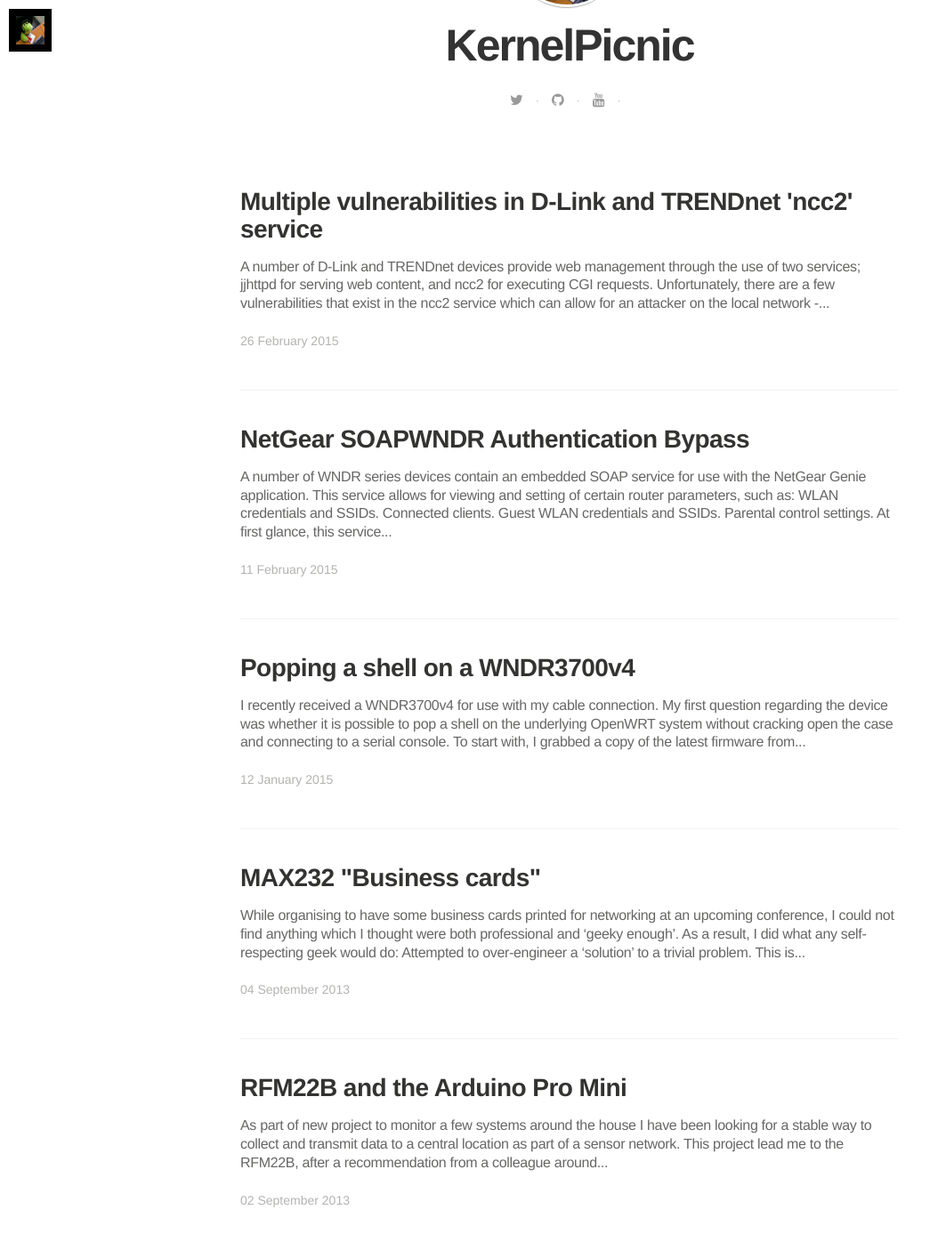
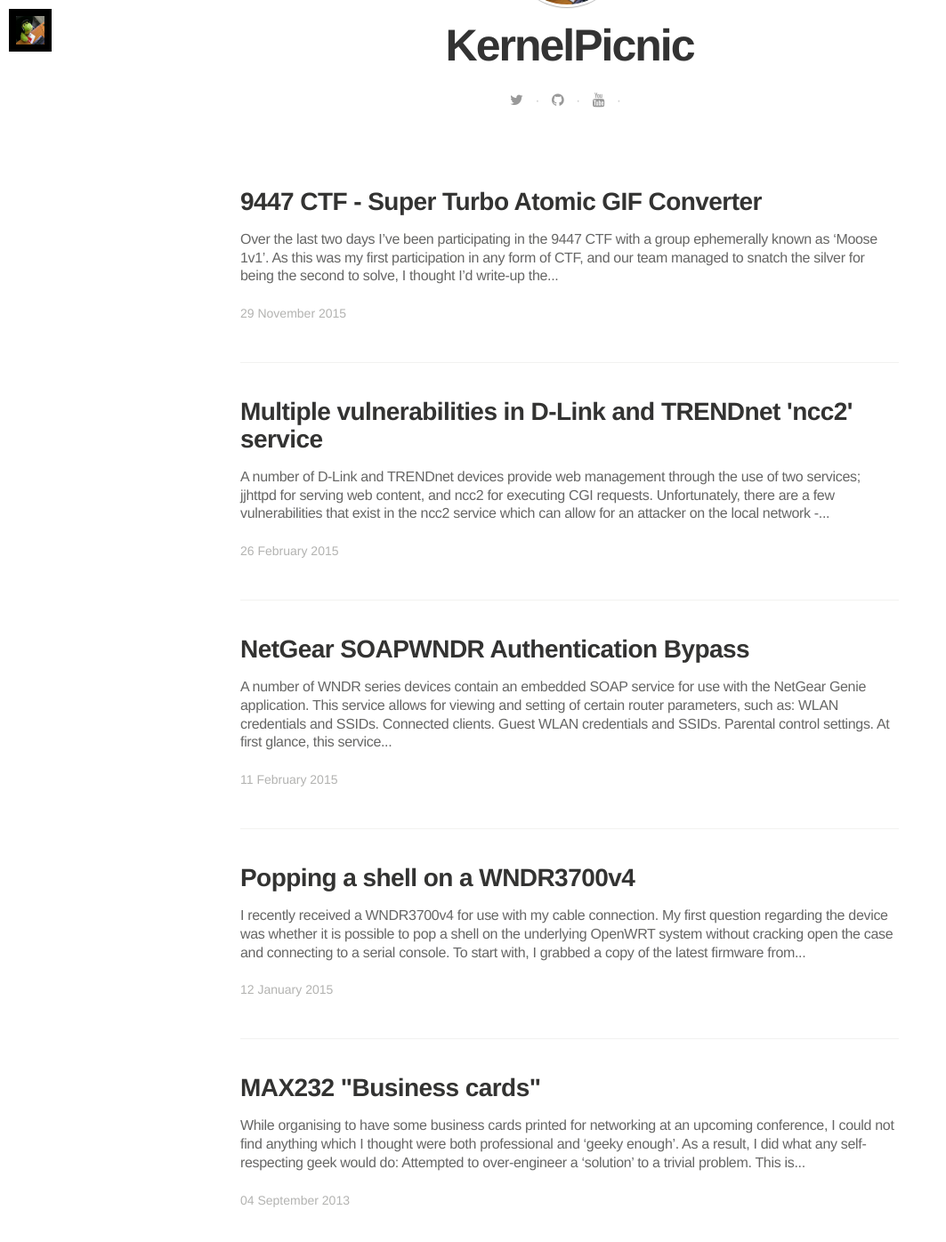
Before and after one commit to darkarnium/darkarnium.github.io, a Jekyll site: the page built from index.html, in a window 1280 px wide and 1400 px high, scrolled down 508 px. Shown: the top 1396 px of the window at 89% size, without its empty margins (0-1063 px from the left). Built offline with Jekyll 4.4.1, drawn with Linux system fonts in a browser that asks for light colours; nearby versions of some CDN libraries; some web fonts are replaced; Markdown is read by kramdown in place of the engine named in the settings; the list of posts is cut into pages by our own code; some of the changed lines change nothing that is shown.

Commit message:
Push write-up from 9447 CTF.

````diff
--- a/_config.yml
+++ b/_config.yml
@@ -25,6 +25,8 @@
 url: "//www.kernelpicnic.net" # the base hostname & protocol for your site
 baseurl: ""
 
+gems: [jekyll-paginate]
+
 # social icons and sharing options
 social:
   - icon:	twitter
--- /dev/null
+++ b/_posts/2015-11-29-9447CTF-Super-Turbo-Atomic-GIF-Converter-Write-Up.md
@@ -0,0 +1,63 @@
+---
+layout: post
+title: 9447 CTF - Super Turbo Atomic GIF Converter
+date: 2015-11-29 00:00:00.000000000 -08:00
+author: Peter Adkins
+image:
+---
+Over the last two days I've been participating in the 9447 CTF with a group ephemerally known as ['Moose 1v1'](https://9447.plumbing/user?id=941). As this was my first participation in any form of CTF, and our team managed to snatch the silver for being the second to solve, I thought I'd write-up the solution that our team came up with.
+
+It's worth noting that we burned a few hours going in entirely the wrong direction, which is discussed below. In the end the sources for the application were released as a hint, but that was a few hours after we'd managed to find the flag.
+
+### Enter the Super Turbo Atomic GIF Converter!
+
+The 'Super Turbo Atomic GIF Converter' was released on day two of this years 9447 CTF. The application targetted in this competition was a very simple one-pager, with the goal being to find a way to fetch the flag from `/home/ctf/flag.txt`.
+
+![My god... It's beautiful.](/assets/article_images/2015/home-with-upload.png)
+In line with the CTF comp description, the target application would convert an uploaded GIF into a WEBM file - the result of which would be rendered into an HTML response page as a base64 encoded HTML5 video (via `<video src=data:video/webm;base64,...`).
+
+The result of the above operation was a playable HTML5 video:
+
+![Pretty.](/assets/article_images/2015/gif-upload.png)
+Although a very small application, it took us a good number of hours (and a lot of coffee) in order to get a valid solve.
+
+### Content-Types vs Filenames
+First up, we attempted to see whether we could determine whether files uploaded were written into a web accessible directory. We had a quick poke around for any obviously named temporary upload directories through URL tampering, but this quickly yielded no results. Although unfruitful, it allowed us to determine that there was an upload file size limit of 1023KB (enforced by TCP RST), and that the application written in Python (using Flask / Werkzeug).
+
+The next thing that we attempted was to upload media files of varying types. One of the first attempts was to upload a JPEG file - with a file suffix of `.jpg` - which was met immediately by an error message. This allowed us to determine that the application was performing at least some sort of type filtering.
+
+![Uh oh.](/assets/article_images/2015/jpg-as-jpg-error.png)
+We then intercepted and modified another attempted JPEG upload, this time tampering with the `Content-Type` header from the HTTP POST, as well changing the file suffix to `.gif`. This was much more successful, with the service rendering a single-frame WEBM to the page containing our uploaded JPEG file.
+
+!["Yea, I'm a GIF. It says right here on my file suffix."](/assets/article_images/2015/jpg-as-gif-rendered.png)
+After a quick discussion and a few more tests we manged to determine that the service was only checking the file suffix, rather than the `Content-Type` HTTP header.
+
+Next up was to determine how the files were being converted, this was acheived by downloaded the resulting file, and checking it for any meta-data that may have been left by the application responsible for converting / transcoding the files.
+
+A quick `strings` examination of the rendered WEBM file resulted in two telling strings that were presented in all converted files: `Lavf56.40.101WA` and `Lavf56.40.101s`. This, combined with the ability to convert almost any input format to WEBM, was a good indication that the service was most likely using `ffmpeg` to perform conversion.
+
+From here, I was relatively hell-bent on attempting command-injection through input filename - encasing Unix commands in the file name inside of backticks as well as `$()`. Unfortunately, none of these attempts were successful. It was at this point that one of our team members, jdoe, made the suggestion that the use of a filename containing an `ffmpeg` filter (such as `concat:`) might work, but subsequent attempts with this method were also unsuccessful.
+
+From here, we were relatively stumped until jdoe made another suggestion, asking whether `ffpmeg` supports playlist files. I was aware from some previous dealings with `ffmpeg` that it supported HLS streaming through use of M3U8 files, so we thought we'd give it a shot. We knocked together a quick M3U8 playlist containing a non-existant HTTP endpoint as the media segment source, gave the file a suffix of `.gif.m3u8` and uploaded it.
+
+After uploading the file, we were immediately greeted by a corrupt WEBM which was a great sign. A quick look at the logs from the server that we added to the M3U8 file as the segment source showed that there had been a query from a `libavformat` user-agent requesting the same invalid path included in our PoC.
+
+![That's a good sign...](/assets/article_images/2015/m3u8-rfi-log-hit.png)
+From here, we knew we had a potential way of nabbing the flag, we just weren't sure how to get the flag into a format that would be rendered by `ffmpeg`. As a result, I ended up getting stuck down the rabbit hole. At one point I was attempting to use M3U8 subtitle support to perform a local file inclusion of the flag, hoping that it would be rendered into the file in same manner. Needless to say, this didn't work.
+
+After a few hours of completely invalid attempts, we switched things up a bit and attempted a local file inclusion directly from the uploaded M3U8... Transcoding a text file into a WEBM via M3U8 playlist. that can't possibly work, can it?
+
+![A wild flag appears!](/assets/article_images/2015/m3u8-lfi-flag.png)
+...Apparently it can! With that, we had the flag, were up 180 points and nabbed the silver medal for the second to solve to boot :)
+
+The following M3U8 file was the used as our final solution, which simply uses a local absolute file path as the source:
+
+```xml
+#EXTM3U
+#EXT-X-TARGETDURATION:1
+#EXTINF:1,
+/home/ctf/flag.txt
+#EXT-X-ENDLIST
+```
+
+Finally, a big thanks to @9447CTF for running the CTF! :)
````
Also changed, not shown: assets/article_images/2015/gif-upload.png (added), assets/article_images/2015/home-with-upload.png (added), assets/article_images/2015/jpg-as-gif-rendered.png (added), assets/article_images/2015/jpg-as-jpg-error.png (added), assets/article_images/2015/m3u-rfi.png (added), assets/article_images/2015/m3u8-lfi-flag.png (added), assets/article_images/2015/m3u8-lfi.png (added), assets/article_images/2015/m3u8-rfi-corrupt-webm.png (added), assets/article_images/2015/m3u8-rfi-log-hit.png (added), assets/article_images/2015/super-turbo-atomic-gif-desc.png (added).
